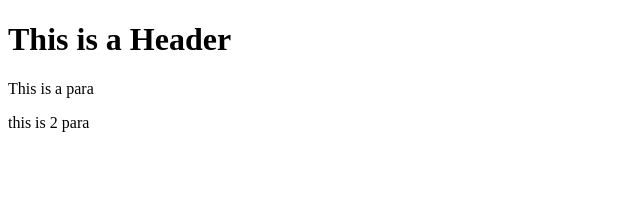
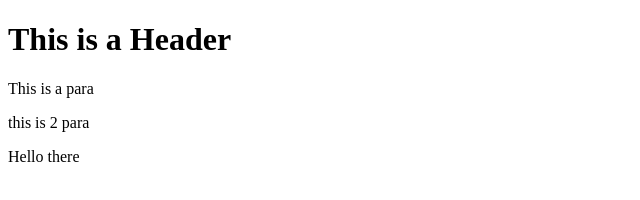
Before and after one commit to MR-Khan0099/MR-Khan0099, a website: page index.html in a window 1280 px wide. Shown: the full height of the page, 0-640 px from the left. Drawn offline with Linux system fonts and the light colour scheme.

Commit message:
fourth commit

```diff
--- a/index.html
+++ b/index.html
@@ -7,6 +7,7 @@
 	<h1> This is a Header</h1>
 	<p> This is a para</p>
 	<p>this is 2 para</p>
+	<p>Hello there</p>
 
 </body>
 </html>
```
Also changed, not shown: package.json (added, +24 -0 lines), 2 other files.
